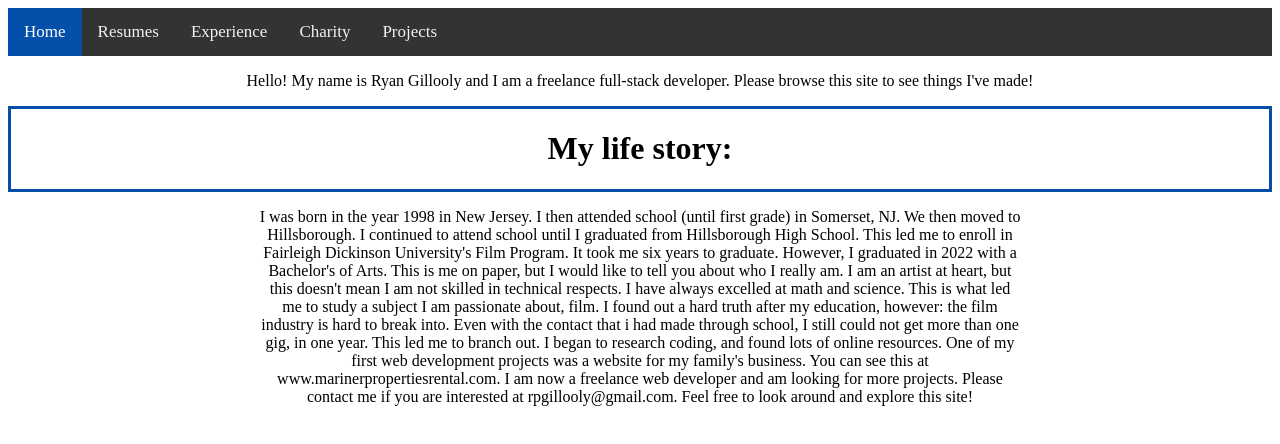
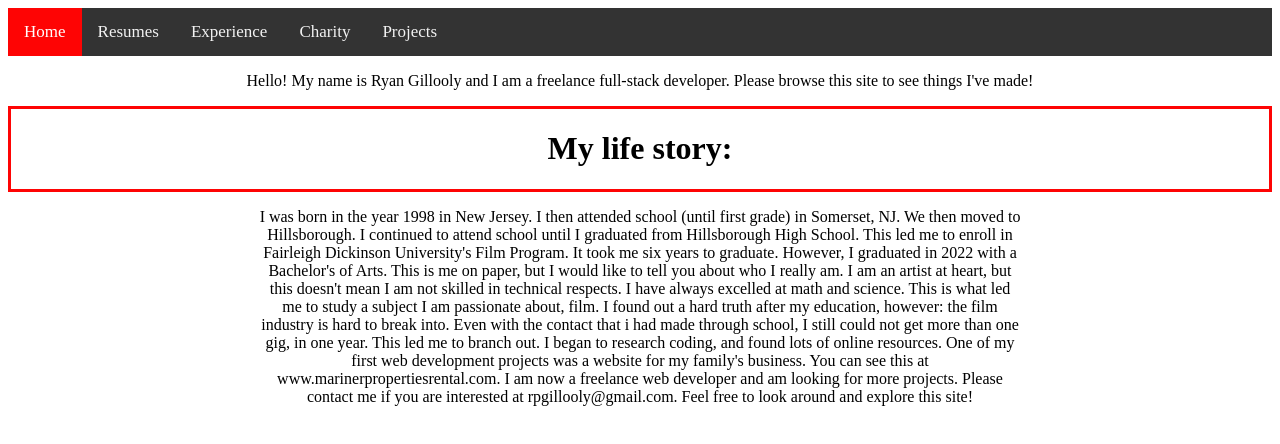
Before and after one commit to rgillooly/Personal-Portfolio, a plain HTML site: page index.html in a window 1280 px wide. Drawn offline with Linux system fonts and the light colour scheme.

Commit message:
Changed Style

```diff
--- a/assets/style.css
+++ b/assets/style.css
@@ -22,7 +22,7 @@
 
   /* Add a color to the active/current link */
   .topnav a.active {
-    background-color: #044faa;
+    background-color: #fe0404;
     color: white;
   }
 
@@ -90,7 +90,7 @@ body-text{
 
 .center {
   text-align: center;
-  border: 3px solid #044faa;
+  border: 3px solid #fe0404;
 }
 
 .center2 {
```
